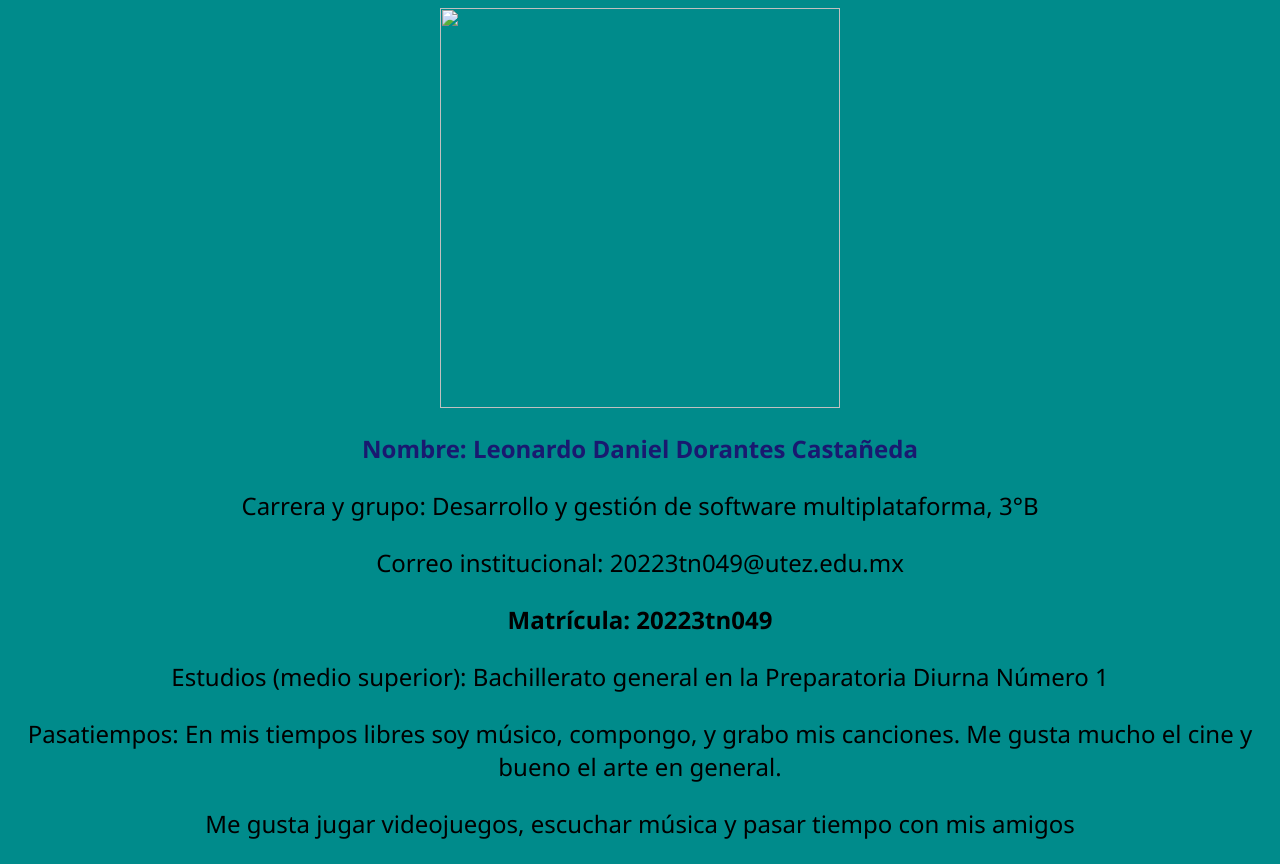
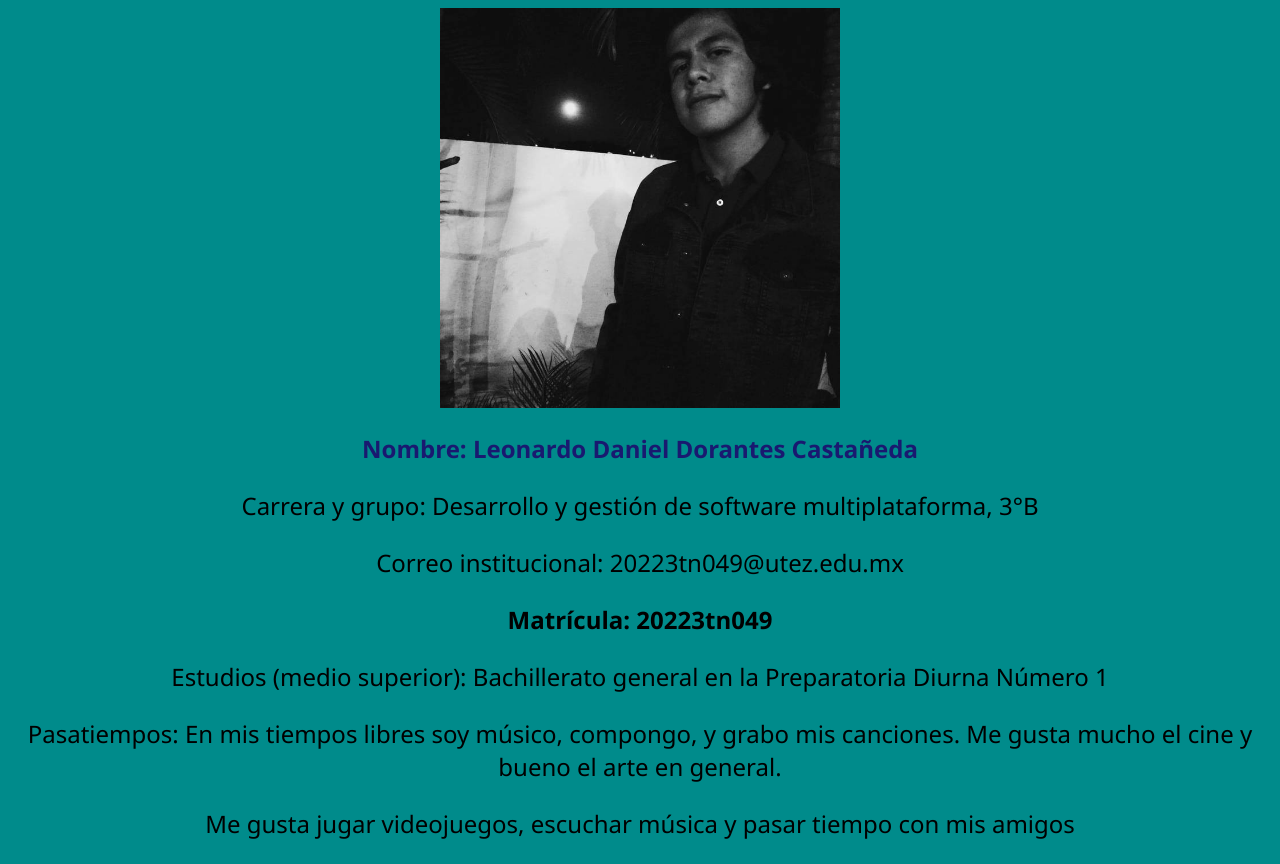
Before and after one commit to CarlosGmz-30/Trabajo-3, a plain HTML site: page 20223tn049.html in a window 1280 px wide. Drawn offline with Linux system fonts and the light colour scheme.

Commit message:
Re subi las paginas ya con la direccion de las imagenes bien

```diff
--- a/20223tn049.html
+++ b/20223tn049.html
@@ -13,7 +13,7 @@
 </head>
 <body style="background-color: darkcyan;">
     <div style="text-align: center;">
-        <img src="Images\0020682367_25.jpg" width="400 px" height="400 px"/>
+        <img src="Imagenes\0020682367_25.jpg" width="400 px" height="400 px"/>
     </div>
     <p style="color: midnightblue"><strong>Nombre: Leonardo Daniel Dorantes Castañeda</strong></p>
     <p>Carrera y grupo: Desarrollo y gestión de software multiplataforma, 3°B</p>
```
Also changed, not shown: 20223tn052.html (+1 -1 lines).
